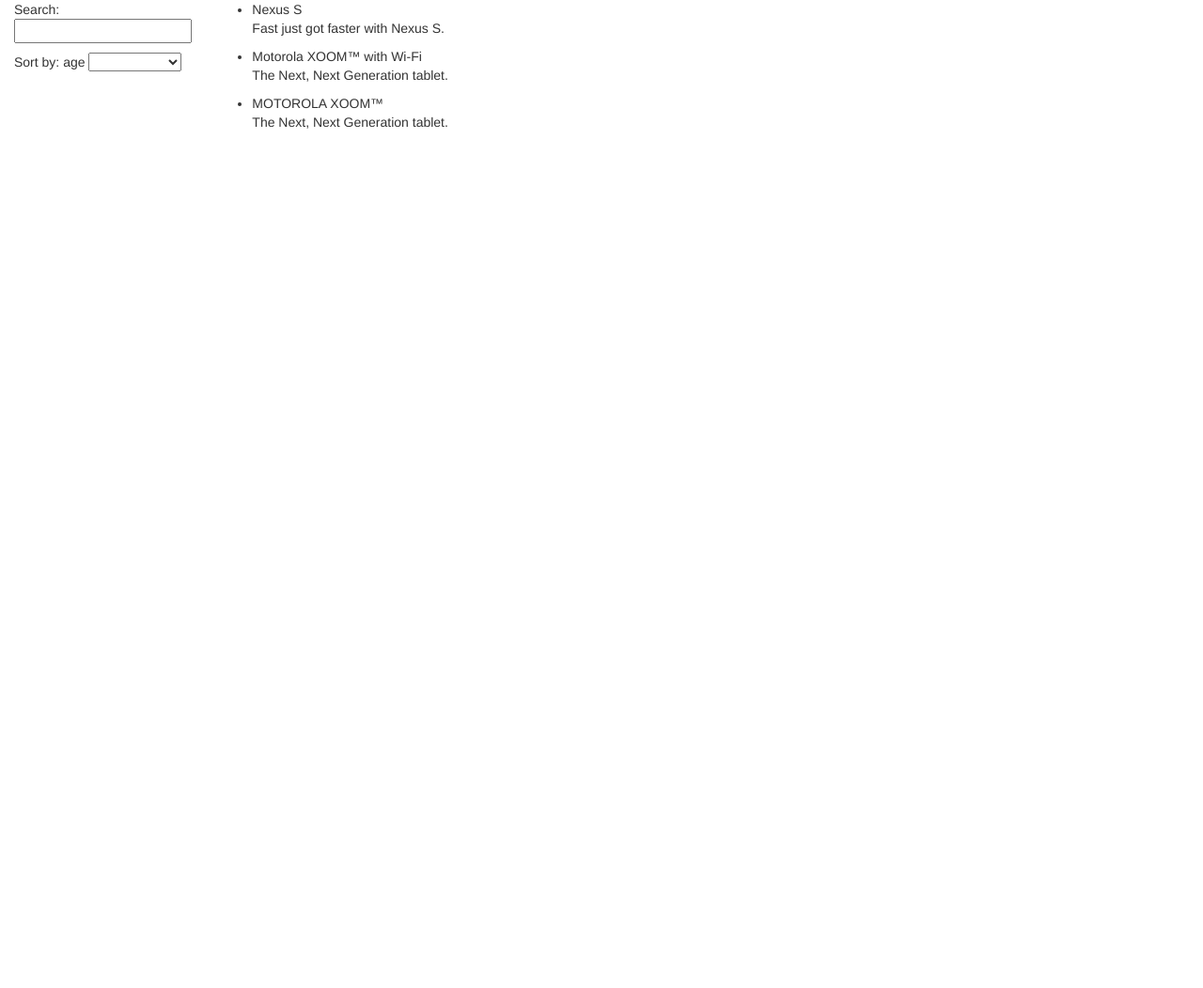
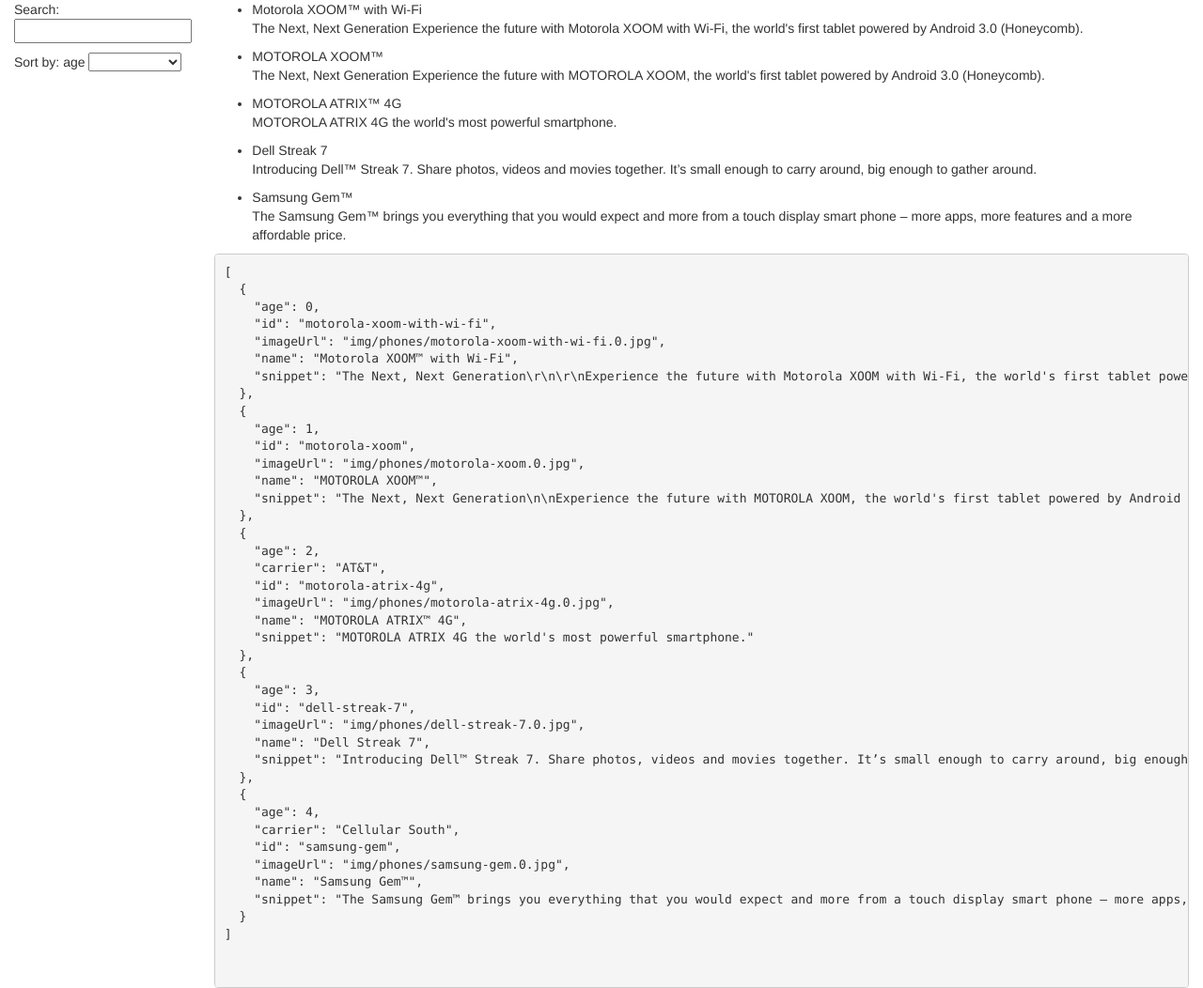
Before and after one commit to umatbro/aj-s, a website: page app/index.html in a window 1280 px wide. Shown: the whole page at 94% size. Before the commit the page ends 800 px from the top, so only its background shows below. Drawn offline with nearby package versions, Linux system fonts and the light colour scheme.

Commit message:
step 7 done

```diff
--- a/app/phone-list/phone-list.component.js
+++ b/app/phone-list/phone-list.component.js
@@ -3,23 +3,15 @@
   module('phoneList').
   component('phoneList', {
     templateUrl: 'phone-list/phone-list.template.html',
-    controller: function PhoneListController() {
-      this.phones = [
-        {
-          name: 'Nexus S',
-          snippet: 'Fast just got faster with Nexus S.',
-          age: 1
-        }, {
-          name: 'Motorola XOOM™ with Wi-Fi',
-          snippet: 'The Next, Next Generation tablet.',
-          age: 2
-        }, {
-          name: 'MOTOROLA XOOM™',
-          snippet: 'The Next, Next Generation tablet.',
-          age: 3
-        }
-      ];
+    controller: ['$http',
+    function PhoneListController($http) {
+      var self = this;
+      self.orderProp = 'age';
 
-      this.orderProp = 'age';
+      $http.get('phones/phones.json')
+      .then(function(response){
+        self.phones = response.data.slice(0,5);
+      });
     }
+  ]
   });
--- a/app/phone-list/phone-list.template.html
+++ b/app/phone-list/phone-list.template.html
@@ -21,6 +21,8 @@
         </li>
       </ul>
 
+      <pre>{{$ctrl.phones | filter:$ctrl.query | orderBy:$ctrl.orderProp | json}}
+
     </div>
   </div>
 </div>
```
